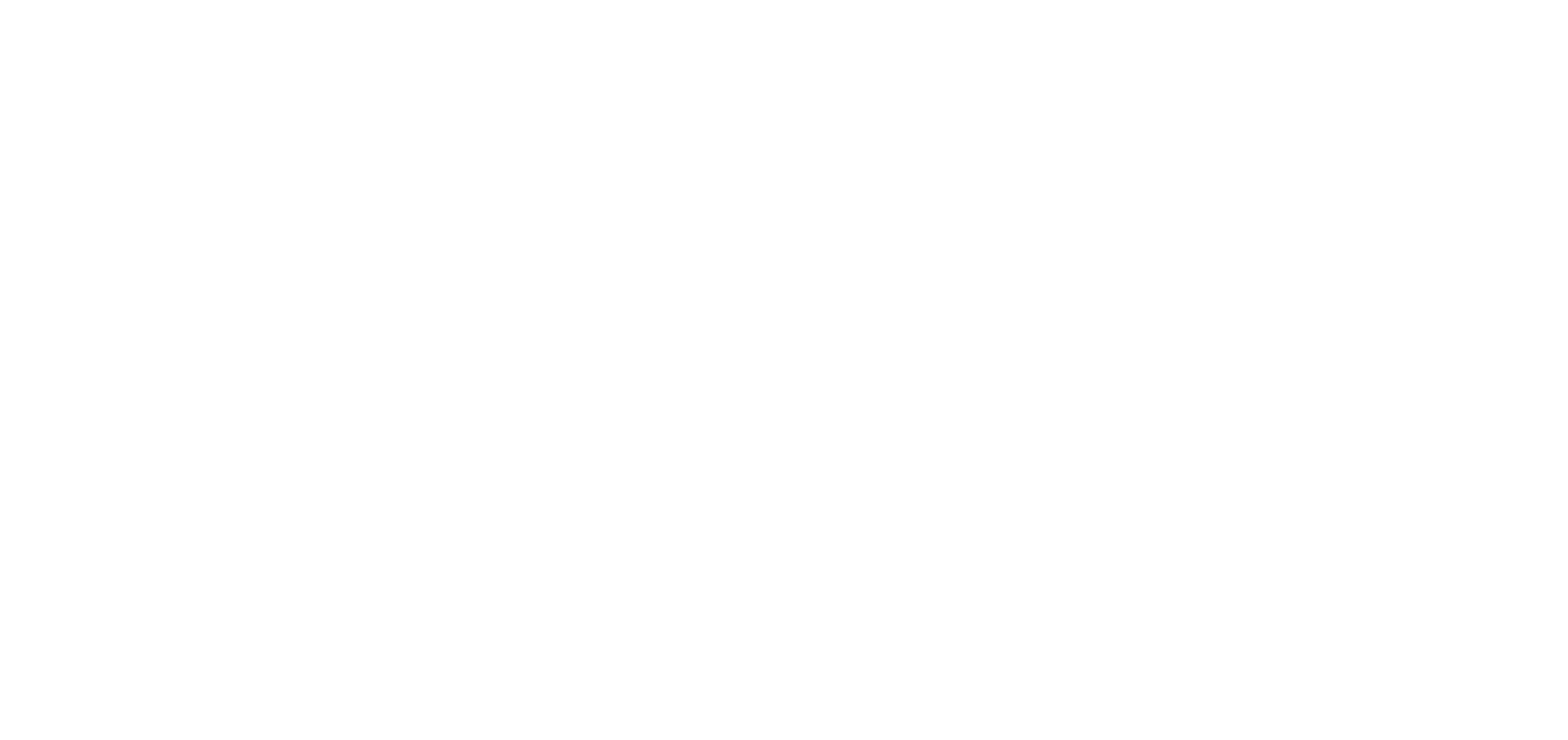
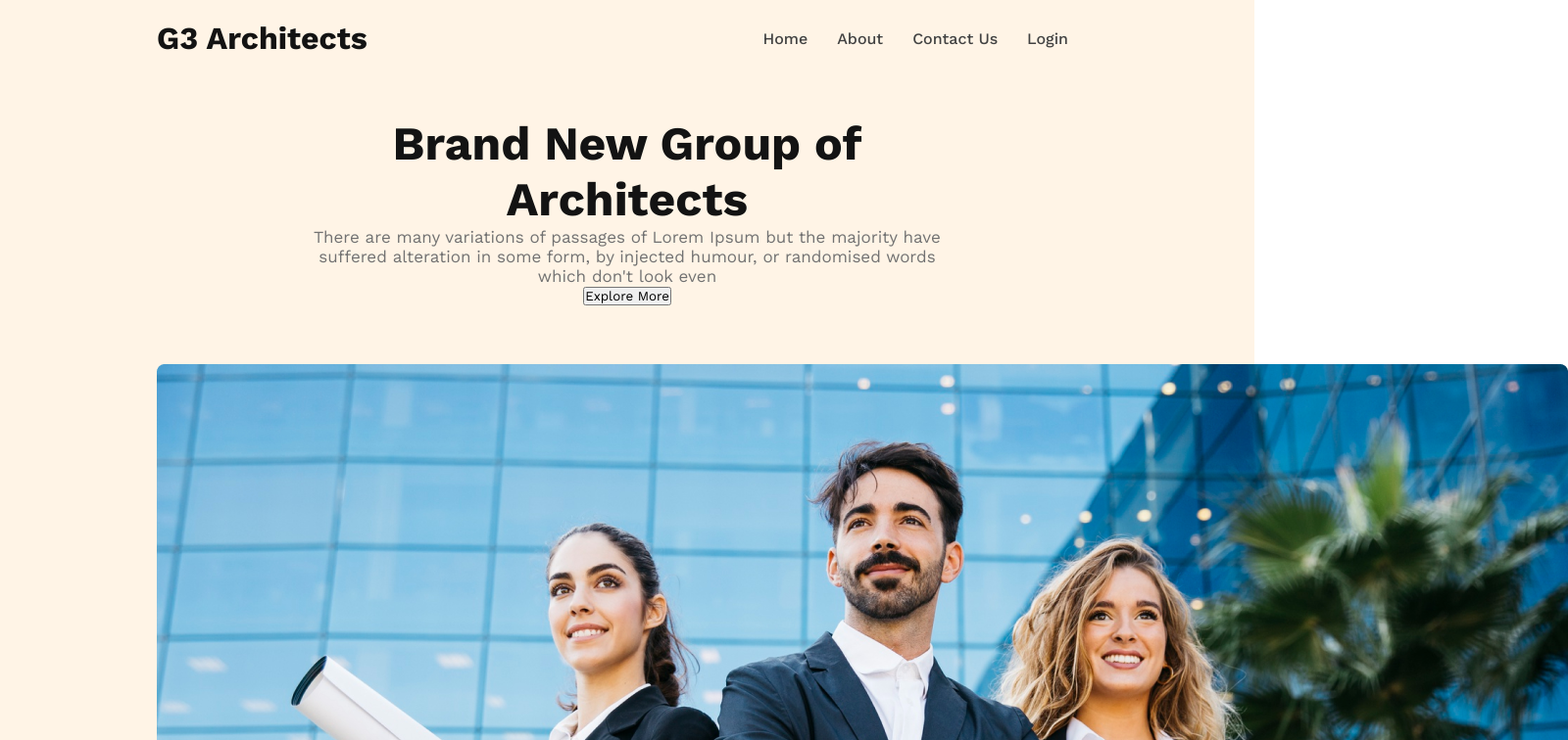
Before and after one commit to HARUN360/g3-architects-website, a plain HTML site: page index.html in a window 1280 px wide. Shown: the top 756 px of the page at 98% size, 1600 px wide, since content can reach past the window. Drawn offline with nearby package versions, Linux system fonts and the light colour scheme.

Commit message:
add to header section

```diff
--- a/css/style.css
+++ b/css/style.css
@@ -0,0 +1,69 @@
+@import url('https://fonts.googleapis.com/css2?family=Lato:ital,wght@0,700;0,900;1,400;1,700;1,900&family=Work+Sans:ital,wght@0,400;0,500;0,600;0,700;0,800;0,900;1,400;1,500;1,600;1,700;1,800;1,900&display=swap');
+
+
+/* common style start */
+* {
+    margin: 0%;
+    padding: 0%;
+    font-family: 'Work Sans', sans-serif;
+}
+.btn-praimary{
+
+}
+/* common style end */
+
+/* header style start */
+header {
+    background: rgba(255, 144, 14, 0.10);
+    padding: 20px 160px;
+}
+
+.nav-title {
+    color: var(--Dark-01, #131313);
+    font-size: 2em;
+    font-weight: 700;
+}
+
+nav {
+    display: flex;
+    justify-content: space-between;
+    align-items: center;
+}
+
+nav>ul {
+    display: flex;
+}
+
+nav li {
+    list-style: none;
+    margin-right: 30px;
+    font-weight: 500;
+    font-size: 1rem;
+}
+
+nav li a {
+    text-decoration: none;
+    color: var(--Dark-02, #424242);
+}
+
+/* header style end */
+/* banner section start */
+.banner-content {
+    max-width: 667px;
+    margin: 0 auto;
+    text-align: center;
+    padding: 60px 0px;
+}
+
+.banner-title {
+    color: #131313;
+    font-size: 48px;
+    font-weight: 700;
+
+}
+.banner-description{
+    color: #727272;
+    font-size: 17px;
+    font-weight: 400;
+}
+/* banner section end */
--- a/index.html
+++ b/index.html
@@ -1,11 +1,36 @@
 <!DOCTYPE html>
 <html lang="en">
+
 <head>
     <meta charset="UTF-8">
     <meta name="viewport" content="width=device-width, initial-scale=1.0">
     <title>G3 Architectare</title>
+    <link rel="stylesheet" href="css/style.css">
 </head>
+
 <body>
+    <header>
+        <nav>
+            <h3 class="nav-title">G3 Architects</h3>
+            <ul>
+                <li><a href="#">Home</a></li>
+                <li><a href="#"> About</a></li>
+                <li><a href="#">Contact Us</a></li>
+                <li><a href="#">Login</a></li>
+            </ul>
+        </nav>
+        <div class="banner">
+            <div class="banner-content">
+                <h1 class="banner-title">Brand New Group of Architects</h1>
+                <p class="banner-description">There are many variations of passages of Lorem Ipsum but the
+                    majority have suffered alteration in some form, by injected humour, or randomised words which don't
+                    look even</p>
+                <button class="btn-praimary">Explore More</button>
+            </div>
+            <img src="images/banner.png" alt="">
+        </div>
+    </header>
 
 </body>
+
 </html>
```
Also changed, not shown: images/architect.png (added), images/banner.png (added), images/icons/customers.png (added), images/icons/email.png (added), images/icons/projects.png (added), images/icons/ribon.png (added), images/sponsors/amazon.png (added), images/sponsors/figma.png (added), images/sponsors/google.png (added), images/sponsors/spotify.png (added), images/sponsors/telerama.png (added), images/team1.png (added), images/team2.png (added), images/team3.png (added), 1 more files.
